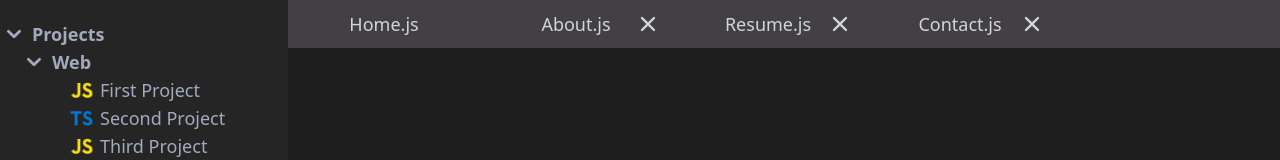
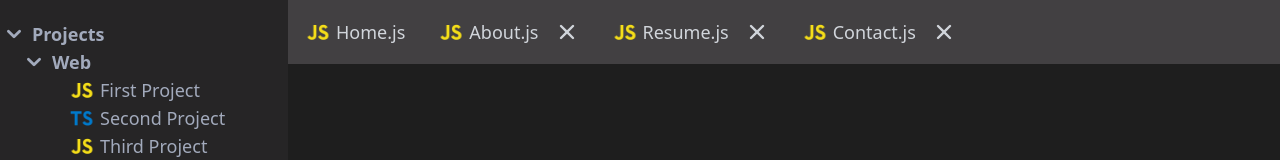
Before and after one commit to sphinxDevVic/react_sample, a React (Create React App) app: page / in a window 1280 px wide. Shown: the top 160 px of the page. Built offline with nearby package versions, Linux system fonts and the light colour scheme.

Commit message:
Add Navbar

```diff
--- a/src/pages/Home.js
+++ b/src/pages/Home.js
@@ -8,11 +8,10 @@ import Header from "./Header";
 import NavBar from "./NavBar";
 
 const Home = () => {
-
-  const [home, setHome] = useState(true)
-  const [onlyAbout, setOnlyAbout] = useState(false)
-  const [onlyResume, setOnlyResume] = useState(false)
-  const [onlyContact, setOnlyContact] = useState(false)
+  const [home, setHome] = useState(true);
+  const [onlyAbout, setOnlyAbout] = useState(false);
+  const [onlyResume, setOnlyResume] = useState(false);
+  const [onlyContact, setOnlyContact] = useState(false);
 
   return (
     <div id="home" className="App flex h-max bg-[#1e1e1e]">
@@ -23,13 +22,28 @@ const Home = () => {
         <div className="lg:hidden">
           <MobileMenu />
         </div>
-          <div className="bg-[#424042] h-12 w-full fixed hidden lg:block">
-            <NavBar setHome={setHome} setOnlyAbout={setOnlyAbout} setOnlyResume={setOnlyResume} setOnlyContact={setOnlyContact}/>
+        <div className="bg-[#424042] h-16 w-full fixed hidden lg:block">
+          <NavBar
+            setHome={setHome}
+            setOnlyAbout={setOnlyAbout}
+            setOnlyResume={setOnlyResume}
+            setOnlyContact={setOnlyContact}
+          />
         </div>
-          {home ? <><Header id="Header"/>
+        {home ? (
+          <>
+            <Header id="Header" />
             <About id="About" />
             <Resume id="Resume" />
-          <Contact id="Contact" /> </>: onlyAbout ? <About id="About" /> : onlyResume ? <Resume id="Resume"/> : onlyContact ? <Contact id="Contact"/> : null }
+            <Contact id="Contact" />{" "}
+          </>
+        ) : onlyAbout ? (
+          <About id="About" />
+        ) : onlyResume ? (
+          <Resume id="Resume" />
+        ) : onlyContact ? (
+          <Contact id="Contact" />
+        ) : null}
       </div>
     </div>
   );
--- a/src/pages/LeftBar.js
+++ b/src/pages/LeftBar.js
@@ -1,8 +1,5 @@
 import React, { useState } from "react";
-import {
-  ChevronDownIcon,
-  ChevronRightIcon,
-} from "@heroicons/react/solid";
+import { ChevronDownIcon, ChevronRightIcon } from "@heroicons/react/solid";
 
 const GitLogo = require("../assets/logos/GitLogo.png");
 const LinkedinLogo = require("../assets/logos/LinkedinLogo.png");
--- a/src/pages/NavBar.js
+++ b/src/pages/NavBar.js
@@ -2,12 +2,14 @@ import React, { useEffect, useState } from "react";
 import tw from "tailwind-styled-components";
 import { CogIcon, XIcon } from "@heroicons/react/solid";
 
+const JSIcon = require("../assets/icons/JSIcon.png");
+
 const Container = tw.div`
   h-full
-  w-48
   flex
   items-center
   justify-center
+  px-4
   text-white
   hover:bg-[#1e1e1e]
   hover:text-yellow_vs
@@ -15,7 +17,6 @@ const Container = tw.div`
   text-lg
   font-medium
   text-gray-300
-  relative
 `;
 
 const NavBar = ({ setHome, setOnlyAbout, setOnlyResume, setOnlyContact }) => {
@@ -30,6 +31,7 @@ const NavBar = ({ setHome, setOnlyAbout, setOnlyResume, setOnlyContact }) => {
           setHome(true);
         }}
       >
+        <img src={JSIcon} alt="JS Icon" className="w-7 mr-1  text-yellow_vs" />
         Home.js
       </Container>
       {hideAbout ? null : (
@@ -39,14 +41,20 @@ const NavBar = ({ setHome, setOnlyAbout, setOnlyResume, setOnlyContact }) => {
             setHome(false);
           }}
         >
+          <img
+            src={JSIcon}
+            alt="JS Icon"
+            className="w-7 mr-1  text-yellow_vs"
+          />
           About.js
           <XIcon
-            className="w-6 absolute right-3 hover:bg-gray-600 hover:rounded"
-            onClick={(e) =>
-              {e.stopPropagation();
-                setOnlyAbout(false);
-                setHome(true);
-                setHideAbout(true);}}
+            className="w-6 ml-4 hover:bg-gray-600 hover:rounded"
+            onClick={(e) => {
+              e.stopPropagation();
+              setOnlyAbout(false);
+              setHome(true);
+              setHideAbout(true);
+            }}
           />
         </Container>
       )}
@@ -58,14 +66,20 @@ const NavBar = ({ setHome, setOnlyAbout, setOnlyResume, setOnlyContact }) => {
             setHome(false);
           }}
         >
+          <img
+            src={JSIcon}
+            alt="JS Icon"
+            className="w-7 mr-1  text-yellow_vs"
+          />
           Resume.js
           <XIcon
-            className="w-6 absolute right-3 hover:bg-gray-600 hover:rounded"
-            onClick={(e) =>
-              {e.stopPropagation();
+            className="w-6 ml-4 hover:bg-gray-600 hover:rounded"
+            onClick={(e) => {
+              e.stopPropagation();
               setOnlyResume(false);
               setHome(true);
-              setHideResume(true);}}
+              setHideResume(true);
+            }}
           />
         </Container>
       )}
@@ -78,9 +92,10 @@ const NavBar = ({ setHome, setOnlyAbout, setOnlyResume, setOnlyContact }) => {
             setHome(false);
           }}
         >
+          <img src={JSIcon} alt="JS Icon" className="w-7 mr-1 text-yellow_vs" />
           Contact.js
           <XIcon
-            className="w-6 absolute right-3 hover:bg-gray-600 hover:rounded"
+            className="w-6 ml-4 hover:bg-gray-600 hover:rounded"
             onClick={(e) => {
               e.stopPropagation();
               setOnlyContact(false);
```
Lines whose indentation alone changed are shown as unchanged.
